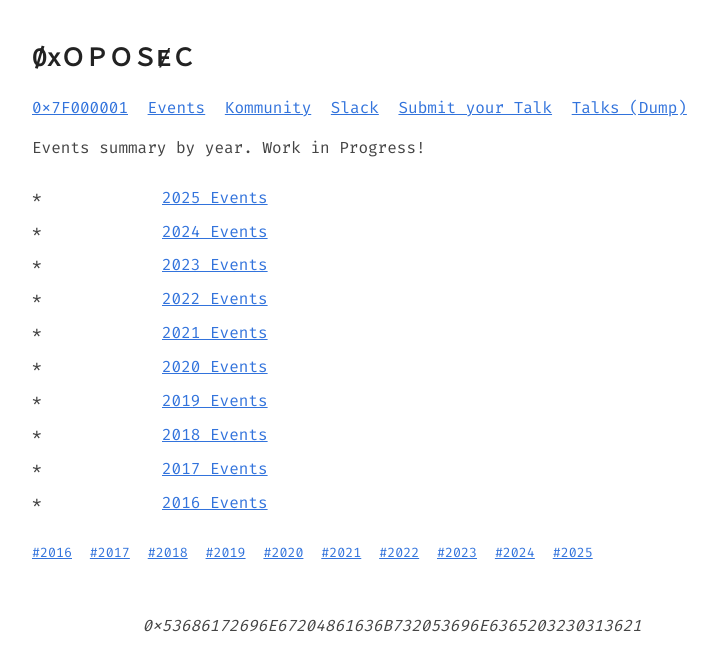
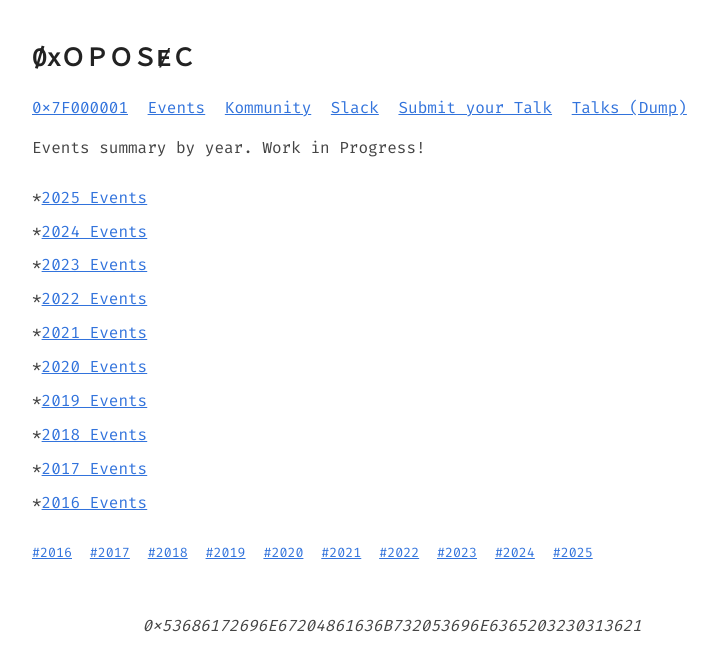
Before and after one commit to 0xOPOSEC/0xOPOSEC.github.io, a Jekyll site: the page built from events.md, in a window 1280 px wide. Shown: the top 671 px of the page, without its empty margins (248-966 px from the left). Built offline with Jekyll 4.4.1, drawn with Linux system fonts in a browser that asks for light colours.

Commit message:
Layout Update Fix

```diff
--- a/_layouts/blog.html
+++ b/_layouts/blog.html
@@ -14,14 +14,7 @@ layout: compress
         {% for post in site.posts %}
         {% for tag in post.tags %}
         <li>
-            <span>*
-               <!-- <i>
-                    <time datetime="2000-01-01" pubdate="">
-                        {{ post.date | date: "%b %-d, %Y" }}
-                    </time>
-                </i>-->
-            </span>
-            <a href="{{ site.baseurl }}{{ post.url }}"> {{ post.title }}</a>
+            * <a href="{{ site.baseurl }}{{ post.url }}">{{ post.title }}</a>
         </li>
         {% endfor %}
         {% endfor %}
```
